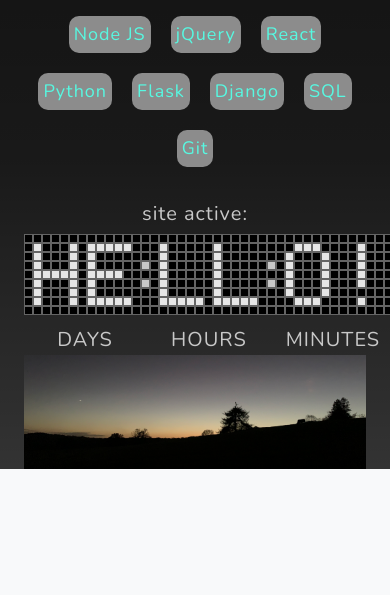
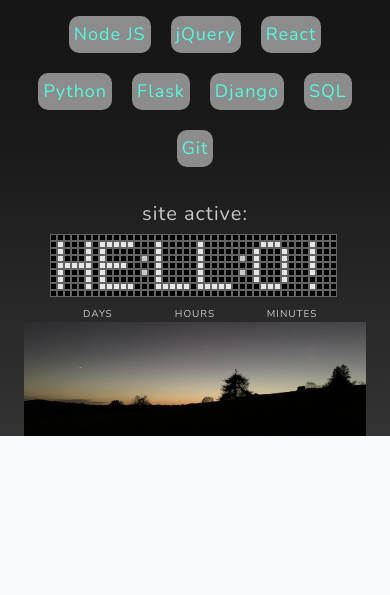
Before and after one commit to Michalous/personal_portfolio, a Django app: template portfolio/templates/portfolio/index.html in a window 390 px wide. Shown: the part 1610-2205 px from the top of the page. Run offline with Django 3.2, Linux system fonts and the light colour scheme; the template is opened without the code that fills it, so the values that code supplies are empty; some libraries are stand-ins or nearby versions.

Commit message:
countdown more responsive

```diff
--- a/portfolio/static/portfolio/boot/custom.css
+++ b/portfolio/static/portfolio/boot/custom.css
@@ -150,6 +150,27 @@ p {
     color: rgb(200, 200, 200);
 }
 
+
+@media only screen and (max-width: 415px) {
+    .eq_container {
+        width: 290px;
+    }
+
+    .square {
+        width: 7px;
+        height: 7px;
+        border: 1px solid rgb(100, 100, 100);
+    }
+
+    .days {
+        width: 290px;
+    }
+
+    .days span {
+        font-size: 10px;
+    }
+}
+
 /*Carousel*/
 a {
     color: white;
--- a/portfolio/templates/portfolio/index.html
+++ b/portfolio/templates/portfolio/index.html
@@ -60,8 +60,8 @@
         <section class="about-section text-center" id="about">
             <div class="container px-4 px-lg-5">
                 <div class="row gx-4 gx-lg-5 justify-content-center">
-                    <div class="col-lg-8">
-                      <h2 class="text-white mb-4">About Me</h2>
+                    <div class="col-lg-8 justify-content-center">
+                        <h2 class="text-white mb-4">About Me</h2>
                         <img loading="lazy" class="img-fluid profile-picture" src="{% static 'portfolio/assets/index/avatar.png' %}" alt="Profile picture" />
                         <p class="text-white-50">My name is Michal. I was born in North-East Czech Republic in 1981. I currently live with my wife and children in probably the most beautiful part of England - somewhere on the border between Kent and East Sussex.</p>
                         <p class="text-white-50">I’m interested in software development and computational problem solving. I’m working hard to make a transition into tech and the purpose of this website is to help me in my endeavour.</p>
```
